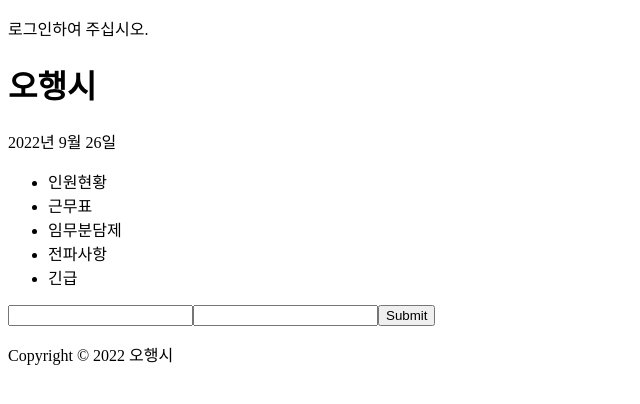
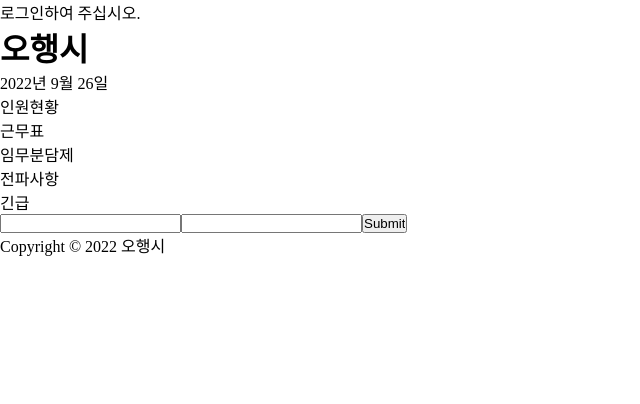
Before and after one commit to osamhack2022/WEB_OhHaengSi_Acrostic, a React (Create React App) app in the folder ohs-frontend/: page / in a window 1280 px wide. Shown: the top 404 px of the page, without its empty margins (0-640 px from the left). Built offline with nearby package versions, Linux system fonts and the light colour scheme.

Commit message:
Update Css

```diff
--- /dev/null
+++ b/ohs-frontend/public/index.css
@@ -0,0 +1,36 @@
+html,
+body,
+#root {
+  height: 100%;
+
+  margin: 0;
+  padding: 0;
+}
+
+body,
+button,
+dd,
+dl,
+dt,
+fieldset,
+form,
+h1,
+h2,
+h3,
+h4,
+h5,
+h6,
+input,
+legend,
+li,
+ol,
+p,
+select,
+table,
+td,
+textarea,
+th,
+ul {
+  margin: 0;
+  padding: 0;
+}
--- a/ohs-frontend/public/index.html
+++ b/ohs-frontend/public/index.html
@@ -5,6 +5,7 @@
     <meta name="viewport" content="width=device-width, initial-scale=1" />
     <meta name="theme-color" content="#000000" />
     <meta name="description" content="Web site created using create-react-app" />
+    <link rel="stylesheet" href="./index.css" />
     <title>오행시</title>
   </head>
   <body>
```
